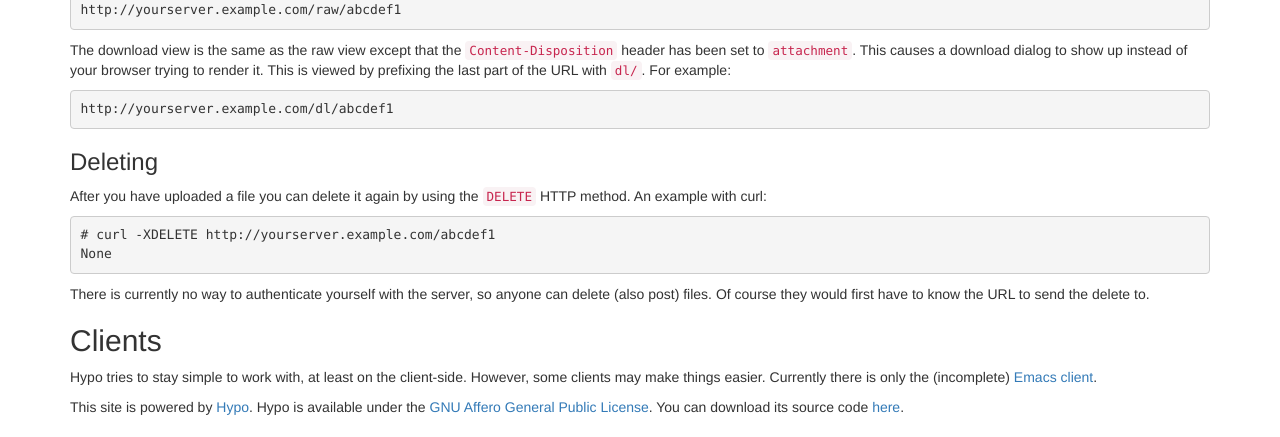
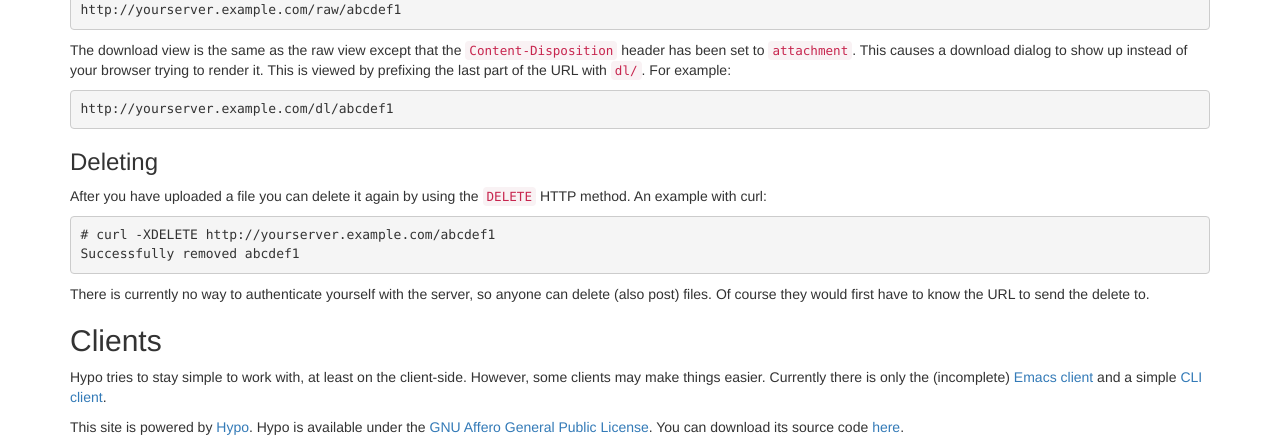
Before and after one commit to ryuslash/hypo, a Python web app: template templates/index.html in a window 1280 px wide. Shown: the part 773-1210 px from the top of the page. Before the commit the page ends 1188 px from the top, so only its background shows below. Run offline with Jinja, Linux system fonts and the light colour scheme; the template is opened without the code that fills it, so the values that code supplies are empty; some libraries are stand-ins or nearby versions.

Commit message:
Minor update to README/index

```diff
--- a/templates/index.html
+++ b/templates/index.html
@@ -122,7 +122,7 @@ http://yourserver.example.com/abcdef1</pre>
             </p>
 
             <pre class="example"># curl -XDELETE http://yourserver.example.com/abcdef1
-None</pre>
+Successfully removed abcdef1</pre>
 
             <p>
               There is currently no way to authenticate yourself with
@@ -141,7 +141,8 @@ None</pre>
             client-side. However, some clients may make things easier.
             Currently there is only the
             (incomplete) <a href="http://code.ryuslash.org/hypo-emacs/">Emacs
-            client</a>.
+            client</a> and a simple
+            <a href="http://code.ryuslash.org/hypo-cli/">CLI client</a>.
           </p>
         </div>
       </div>
```
Also changed, not shown: 1 other file.
